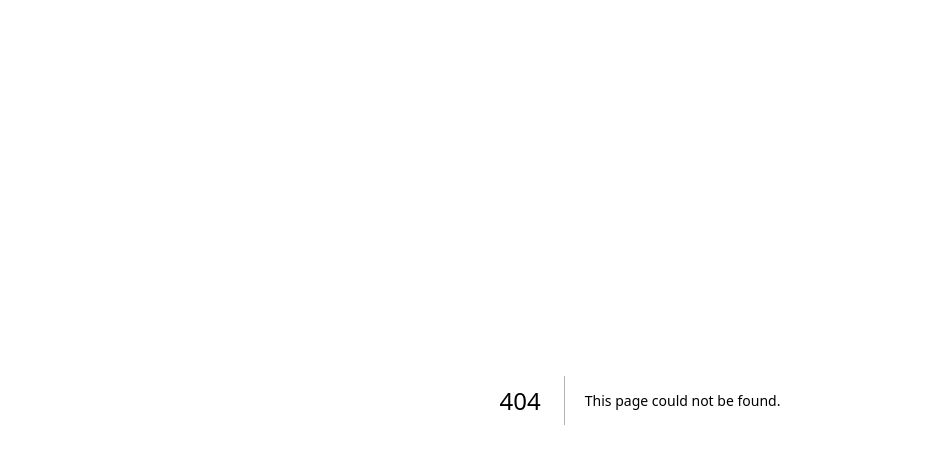
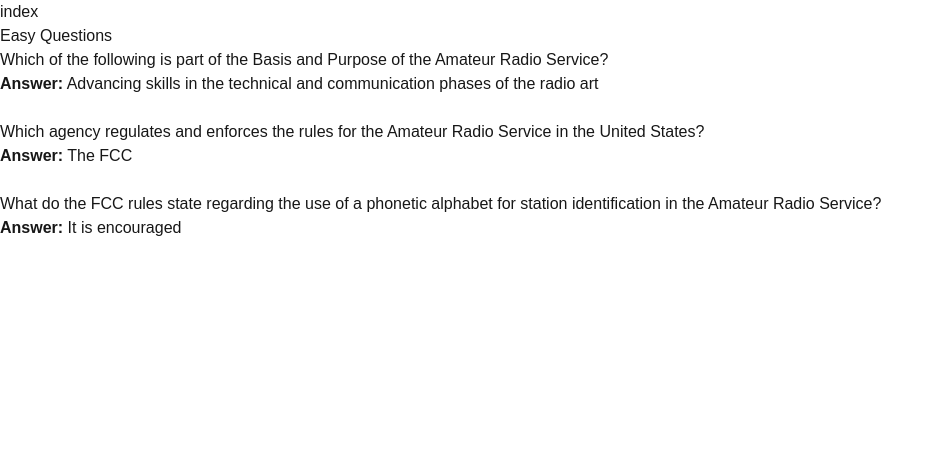
Before and after one commit to campbell-r-e/CS311-project-2, a Next.js app in the folder project2/: page /easylist/easylist in a window 1280 px wide. Before the commit this address had no page. Shown: the top 464 px of the page, without its empty margins (0-944 px from the left). Built offline with nearby package versions, Linux system fonts and the light colour scheme.

Commit message:
chnaged pages around

```diff
--- a/project2/public/data.json
+++ b/project2/public/data.json
@@ -1,7 +1,7 @@
 {
     "Easy Questions":[
-        {"Prompts":"Which of the following is part of the Basis and Purpose of the Amateur Radio Service?", "Answer":"Advancing skills in the technical and communication phases of the radio art", "Understood":" ", "time":" "},
-        {"Prompts":"Which agency regulates and enforces the rules for the Amateur Radio Service in the United States?", "Answer":"The FCC", "Understood":" ", "time":" "},
-        {"Prompts":"What do the FCC rules state regarding the use of a phonetic alphabet for station identification in the Amateur Radio Service?", "Answer":"It is encouraged", "Understood":" ", "time":" "}
+        {"Id":"0","Prompts":"Which of the following is part of the Basis and Purpose of the Amateur Radio Service?", "Answer":"Advancing skills in the technical and communication phases of the radio art", "Understood":" ", "time":" "},
+        {"Id":"1","Prompts":"Which agency regulates and enforces the rules for the Amateur Radio Service in the United States?", "Answer":"The FCC", "Understood":" ", "time":" "},
+        {"Id":"2","Prompts":"What do the FCC rules state regarding the use of a phonetic alphabet for station identification in the Amateur Radio Service?", "Answer":"It is encouraged", "Understood":" ", "time":" "}
     ]
     }
--- a/project2/src/pages/Add/add.tsx
+++ b/project2/src/pages/Add/add.tsx
@@ -0,0 +1,15 @@
+
+
+export default function Home() {
+
+    return (
+      <div>
+
+
+      </div>
+
+
+
+
+      );
+  }
--- a/project2/src/pages/card/card.tsx
+++ b/project2/src/pages/card/card.tsx
@@ -0,0 +1,41 @@
+import Layout from "../layout";
+
+
+
+
+
+function Easy(){
+   window.location.href = "easylist/easylist";
+}
+function Medium(){
+
+}
+function Hard(){
+
+}
+
+export default function Home() {
+
+  return (
+    <Layout>
+       <button onClick={Easy}>
+     Easy
+  </button>
+  <br></br>
+
+  <button onClick={Medium}>
+     Medium
+  </button>
+  <br></br>
+
+  <button onClick={Hard}>
+     Hard
+  </button>
+
+    </Layout>
+
+
+
+
+    );
+}
--- /dev/null
+++ b/project2/src/pages/easylist/easylist.tsx
@@ -0,0 +1,59 @@
+import React, { useState, useEffect } from 'react';
+import Layout from '../layout';
+// below from online resource
+type Question = {
+  Id: string;
+  Prompts: string;
+  Answer: string;
+  Understood: string;
+  time: string;
+};
+
+
+
+
+// above
+export default function Document() {
+  // modified from example slides
+  const [questions, setQuestions] = useState<Question[]>([]);
+  // above from online resource example
+  useEffect(() => {
+    fetch('/data.json') //from online
+      .then((response) => response.json()) //from online
+      .then((data) => setQuestions(data['Easy Questions'])) // from online example
+
+
+
+  }, []);
+  //
+  return (
+
+    // modified from online resource
+    <Layout>
+      <h1>Easy Questions</h1>
+      <ul>
+        {questions.map((question) => (
+          <li key={question.Id} >
+            <h3>{question.Prompts}</h3>
+            <p><strong>Answer:</strong> {question.Answer}</p>
+            <br></br>
+
+
+
+
+          </li>
+
+        ))}
+      </ul>
+
+    </Layout>
+
+    // modified from online example
+
+
+
+
+
+
+  );
+}
--- a/project2/src/pages/index.tsx
+++ b/project2/src/pages/index.tsx
@@ -1,33 +1,34 @@
-import Image from "next/image";
-import localFont from "next/font/local";
+import Layout from "./layout";
 
-function Easy(){
+
+
+
+
+function List(){
+   window.location.href = "easylist/easylist";
+}
+function game(){
 
 }
-function Medium(){
 
-}
-function Hard(){
-
-}
 
 export default function Home() {
 
   return (
-    <div>
-       <button onClick={Easy}>
-     Easy
+    <Layout>
+       <button onClick={List}>
+     View all cards in database
   </button>
+  <br></br>
 
-  <button onClick={Medium}>
+  <button onClick={game}>
      Medium
   </button>
+  <br></br>
 
-  <button onClick={Hard}>
-     Hard
-  </button>
 
-    </div>
+
+    </Layout>
 
 
 
```
Also changed, not shown: project2/src/pages/list/list.tsx (deleted).
